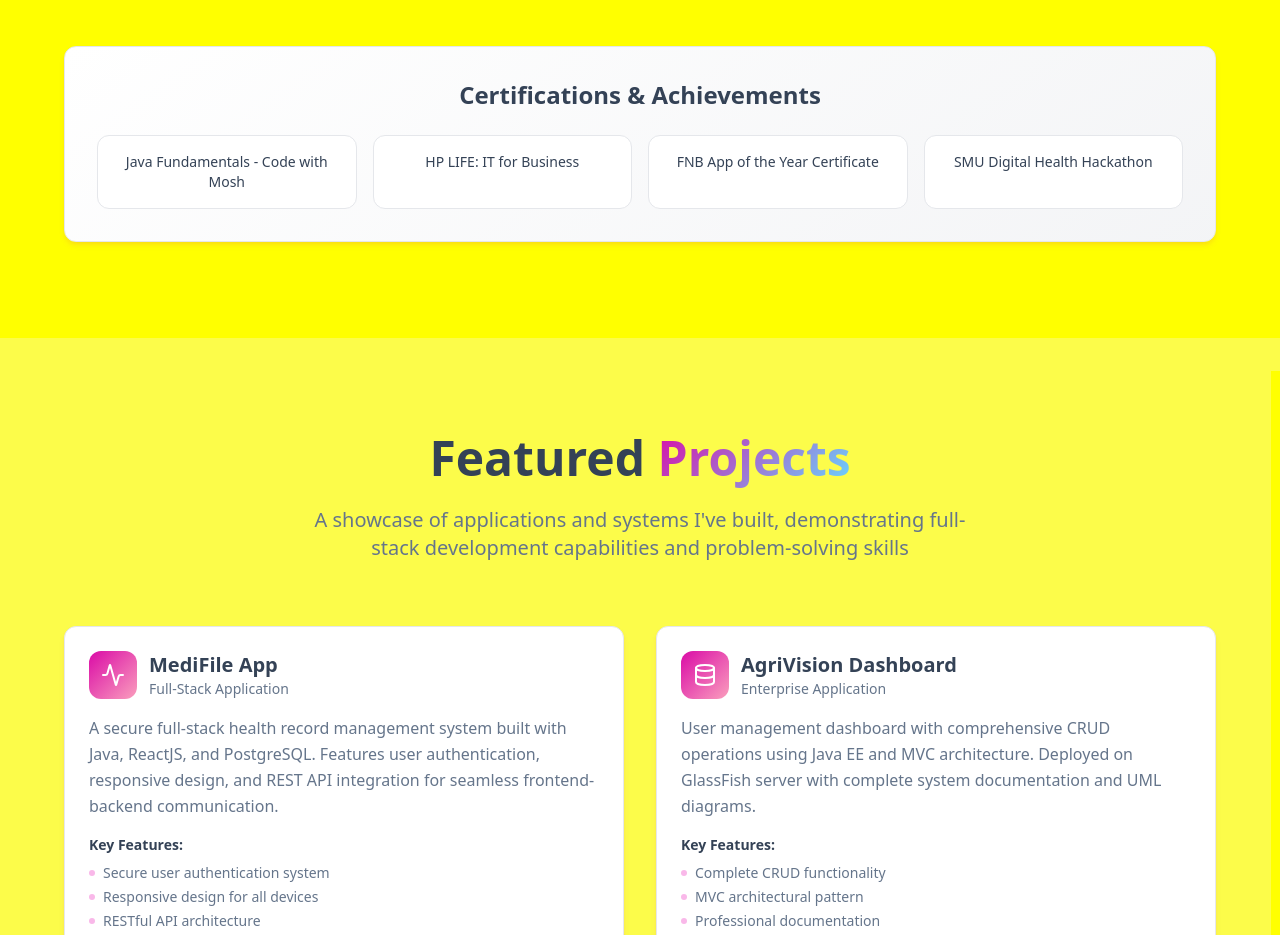
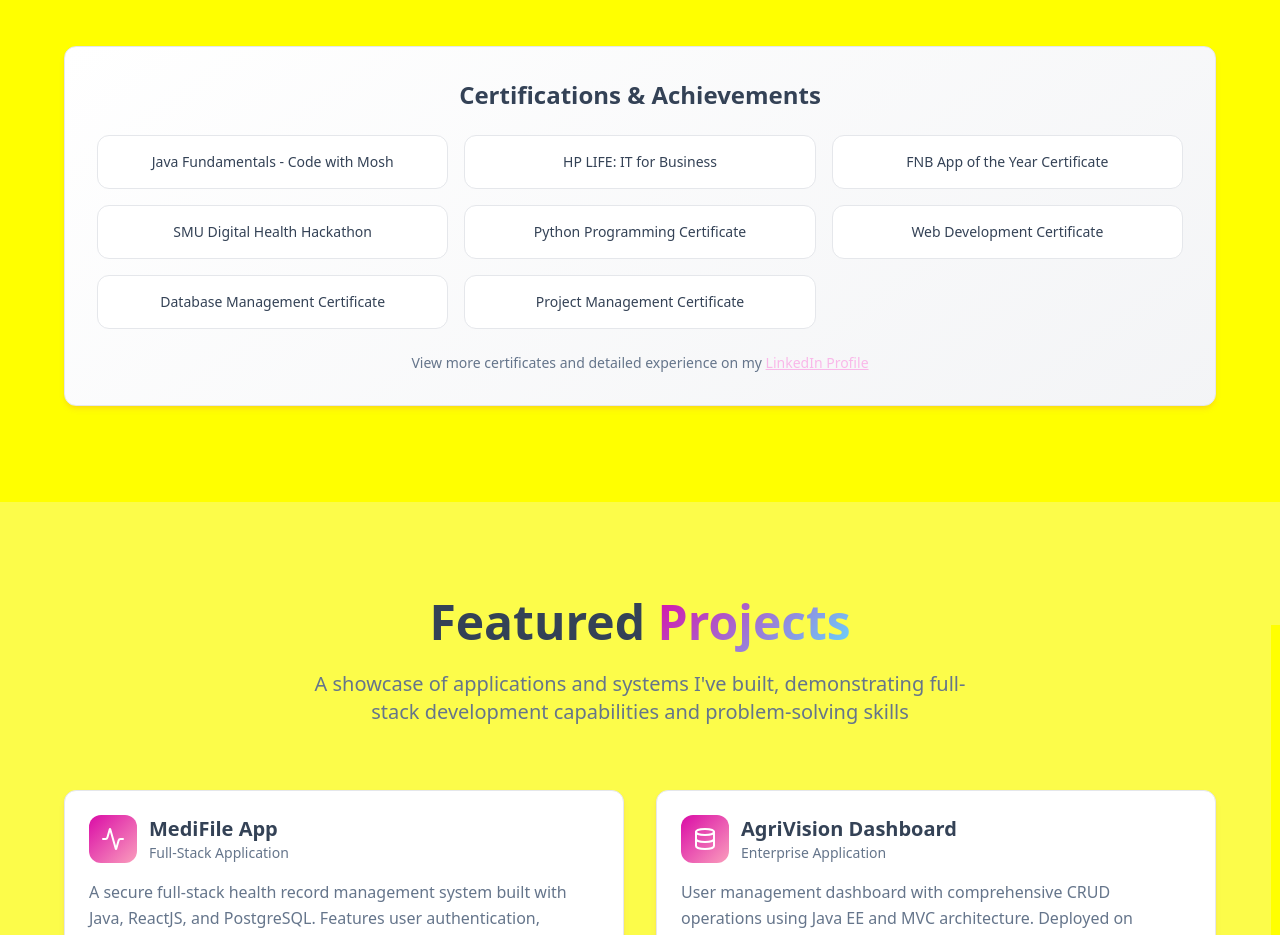
Before and after one commit to MashuduNemutudi/portfolio-mashudu-showcase, a React (Vite) app: page / in a window 1280 px wide. Shown: the part 3440-4375 px from the top of the page. Built offline with nearby package versions, Linux system fonts and the light colour scheme; the HTML template or start-up script is replaced by a standard one.

Commit message:
Refactor: Update certificates and remove yellow

```diff
--- a/src/components/Skills.tsx
+++ b/src/components/Skills.tsx
@@ -141,12 +141,16 @@ const Skills = () => {
               <h3 className="text-2xl font-semibold mb-6 text-center">
                 Certifications & Achievements
               </h3>
-              <div className="grid md:grid-cols-2 lg:grid-cols-4 gap-4">
+              <div className="grid md:grid-cols-2 lg:grid-cols-3 gap-4">
                 {[
                   "Java Fundamentals - Code with Mosh",
                   "HP LIFE: IT for Business",
                   "FNB App of the Year Certificate",
-                  "SMU Digital Health Hackathon"
+                  "SMU Digital Health Hackathon",
+                  "Python Programming Certificate",
+                  "Web Development Certificate",
+                  "Database Management Certificate",
+                  "Project Management Certificate"
                 ].map((cert, index) => (
                   <div
                     key={cert}
@@ -155,6 +159,21 @@ const Skills = () => {
                     <p className="text-sm font-medium text-foreground">{cert}</p>
                   </div>
                 ))}
+              </div>
+
+              {/* LinkedIn Note */}
+              <div className="mt-6 text-center">
+                <p className="text-sm text-muted-foreground">
+                  View more certificates and detailed experience on my{" "}
+                  <a
+                    href="https://www.linkedin.com/in/mashudu-nemutudi-201368316/"
+                    target="_blank"
+                    rel="noopener noreferrer"
+                    className="text-primary hover:text-primary/80 font-medium underline"
+                  >
+                    LinkedIn Profile
+                  </a>
+                </p>
               </div>
             </Card>
           </div>
--- a/src/index.css
+++ b/src/index.css
@@ -43,8 +43,6 @@
     --destructive-foreground: 0 0% 100%;
     --success: 142 76% 36%;
     --success-foreground: 0 0% 100%;
-    --warning: 315 85% 75%;
-    --warning-foreground: 315 90% 25%;
 
     /* Border and input */
     --border: 220 13% 91%;
```
